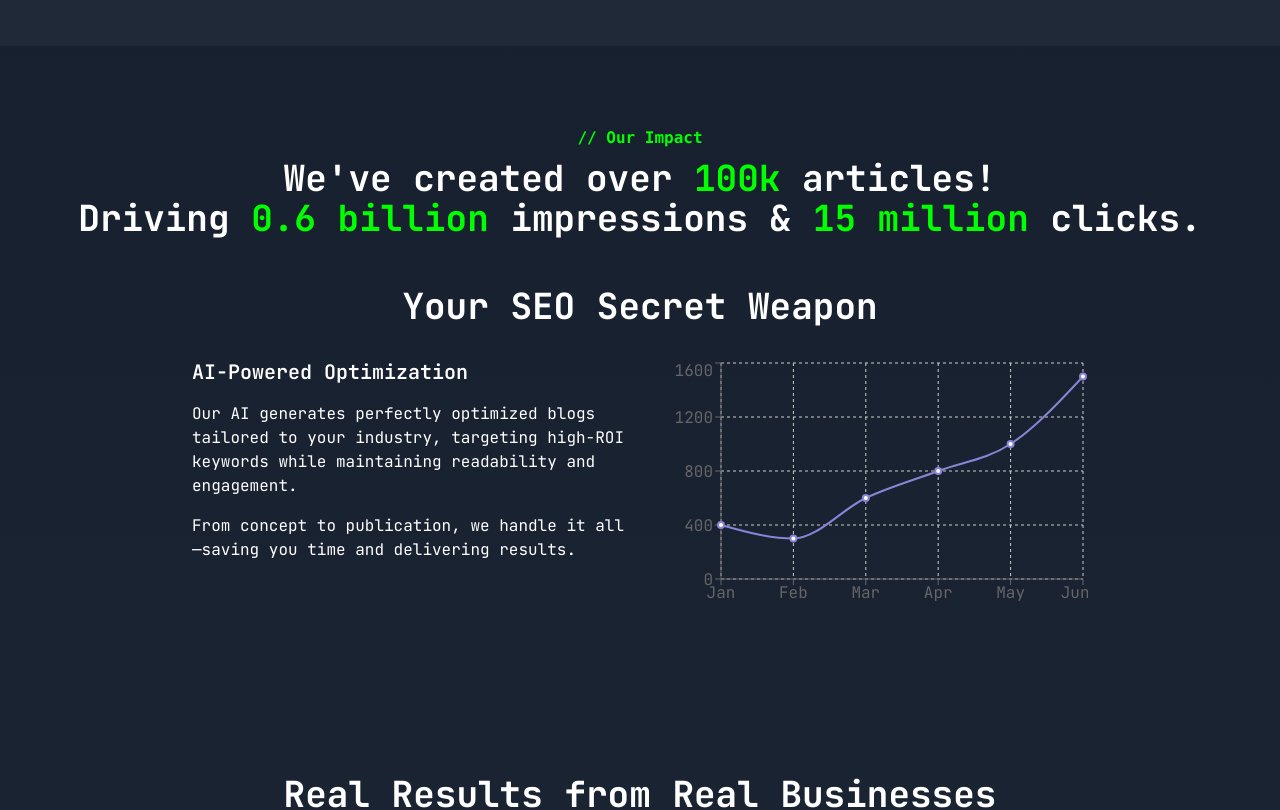
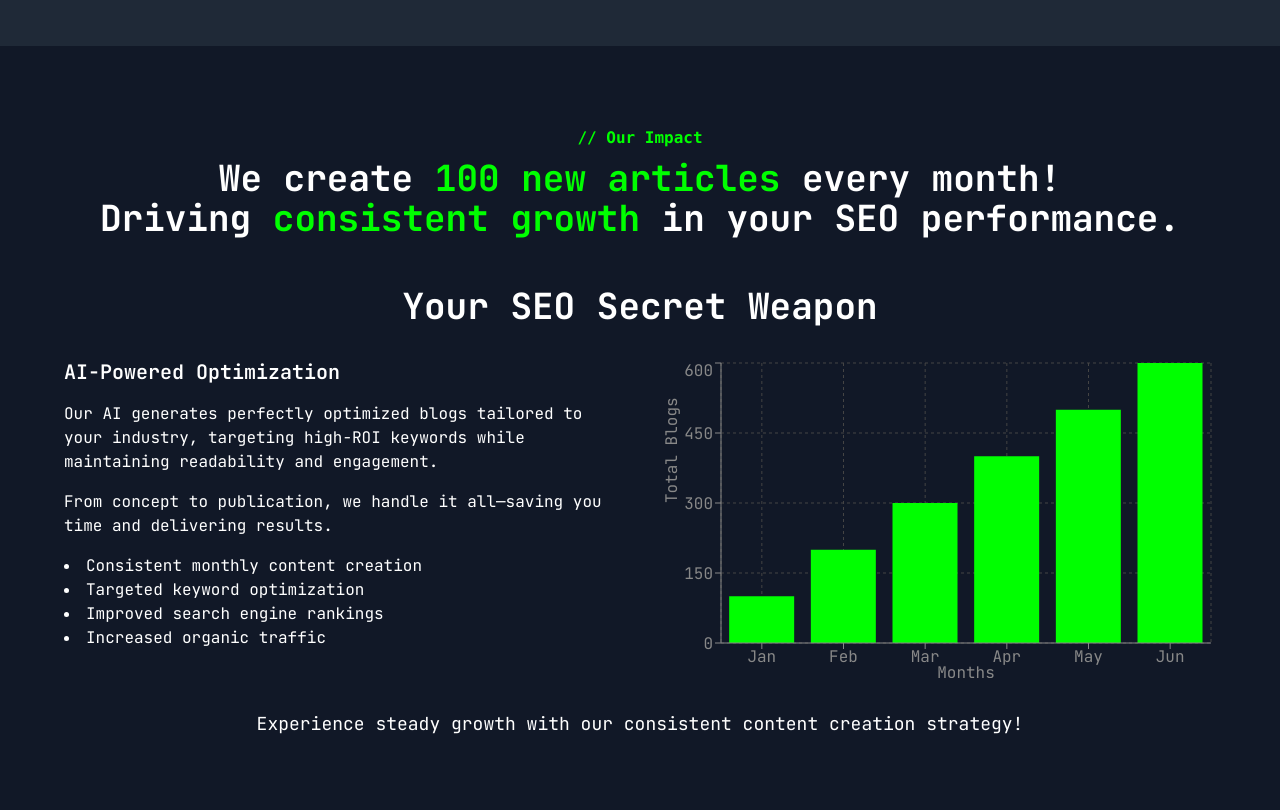
Before and after one commit to TheLeadMatrix/landingpage, a Next.js app: page / in a window 1280 px wide. Shown: the part 2120-2930 px from the top of the page. Built offline with nearby package versions, Linux system fonts and the light colour scheme.

Commit message:
Update WhyChooseUs.tsx

```diff
--- a/app/components/WhyChooseUs.tsx
+++ b/app/components/WhyChooseUs.tsx
@@ -1,20 +1,21 @@
 'use client'
 
 import { motion } from 'framer-motion'
-import { LineChart, Line, XAxis, YAxis, CartesianGrid, Tooltip, ResponsiveContainer } from 'recharts'
+import { BarChart, Bar, XAxis, YAxis, CartesianGrid, Tooltip, ResponsiveContainer } from 'recharts'
 
+export default function WhyChooseUs() {
   const data = [
-  { name: 'Jan', value: 400 },
-  { name: 'Feb', value: 300 },
-  { name: 'Mar', value: 600 },
-  { name: 'Apr', value: 800 },
-  { name: 'May', value: 1000 },
-  { name: 'Jun', value: 1500 }
+    { month: 'Jan', blogs: 100 },
+    { month: 'Feb', blogs: 200 },
+    { month: 'Mar', blogs: 300 },
+    { month: 'Apr', blogs: 400 },
+    { month: 'May', blogs: 500 },
+    { month: 'Jun', blogs: 600 },
   ];
 
-export default function WhyChooseUs() {
   return (
-    <section className="py-20 px-4">
+    <section className="py-20 px-4 bg-gray-900">
+      <div className="max-w-6xl mx-auto">
         <motion.h1
           initial={{ opacity: 0, y: -20 }}
           animate={{ opacity: 1, y: 0 }}
@@ -22,9 +23,9 @@ export default function WhyChooseUs() {
           className="text-2xl md:text-4xl font-bold mb-12 text-center"
         >
           <span className="text-[#00FF00] font-mono text-base mb-2 block">// Our Impact</span>
-        We've created over <span className="text-[#00FF00]">100k</span> articles!
+          We create <span className="text-[#00FF00]">100 new articles</span> every month!
           <br />
-        Driving <span className="text-[#00FF00]">0.6 billion</span> impressions & <span className="text-[#00FF00]">15 million</span> clicks.
+          Driving <span className="text-[#00FF00]">consistent growth</span> in your SEO performance.
         </motion.h1>
         <motion.h2
           initial={{ opacity: 0, y: -20 }}
@@ -34,7 +35,7 @@ export default function WhyChooseUs() {
         >
           Your SEO Secret Weapon
         </motion.h2>
-      <div className="max-w-4xl mx-auto grid md:grid-cols-2 gap-8">
+        <div className="grid md:grid-cols-2 gap-8">
           <motion.div
             initial={{ opacity: 0, x: -20 }}
             whileInView={{ opacity: 1, x: 0 }}
@@ -48,23 +49,49 @@ export default function WhyChooseUs() {
             <p>
               From concept to publication, we handle it all—saving you time and delivering results.
             </p>
+            <ul className="mt-4 list-disc list-inside">
+              <li>Consistent monthly content creation</li>
+              <li>Targeted keyword optimization</li>
+              <li>Improved search engine rankings</li>
+              <li>Increased organic traffic</li>
+            </ul>
           </motion.div>
           <motion.div
             initial={{ opacity: 0, x: 20 }}
             whileInView={{ opacity: 1, x: 0 }}
             transition={{ duration: 0.5 }}
-          className="h-64"
+            className="h-80"
           >
             <ResponsiveContainer width="100%" height="100%">
-            <LineChart data={data}>
-              <CartesianGrid strokeDasharray="3 3" />
-              <XAxis dataKey="name" />
-              <YAxis />
-              <Tooltip />
-              <Line type="monotone" dataKey="value" stroke="#8884d8" strokeWidth={2} />
-            </LineChart>
+              <BarChart data={data}>
+                <CartesianGrid strokeDasharray="3 3" stroke="#444" />
+                <XAxis
+                  dataKey="month"
+                  stroke="#888"
+                  label={{ value: 'Months', position: 'insideBottom', offset: -5, fill: '#888' }}
+                />
+                <YAxis
+                  stroke="#888"
+                  label={{ value: 'Total Blogs', angle: -90, position: 'insideLeft', offset: 10, fill: '#888' }}
+                />
+                <Tooltip
+                  contentStyle={{ backgroundColor: '#333', border: 'none' }}
+                  labelStyle={{ color: '#00FF00' }}
+                  itemStyle={{ color: '#fff' }}
+                />
+                <Bar dataKey="blogs" fill="#00FF00" />
+              </BarChart>
             </ResponsiveContainer>
           </motion.div>
+        </div>
+        <motion.p
+          initial={{ opacity: 0, y: 20 }}
+          whileInView={{ opacity: 1, y: 0 }}
+          transition={{ duration: 0.5, delay: 0.4 }}
+          className="text-center mt-8 text-lg"
+        >
+          Experience steady growth with our consistent content creation strategy!
+        </motion.p>
       </div>
     </section>
   )
```
Lines whose indentation alone changed are shown as unchanged.
